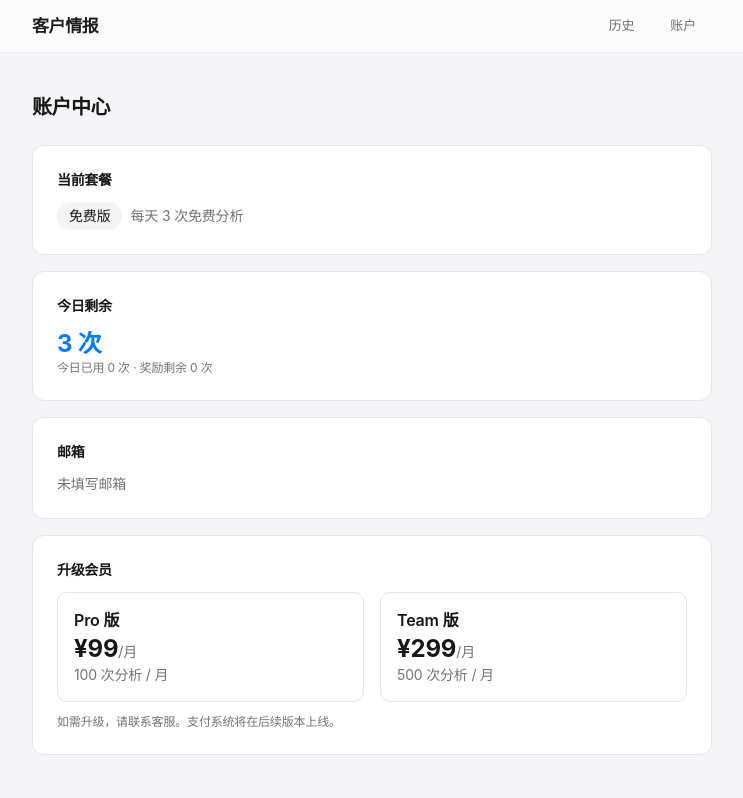
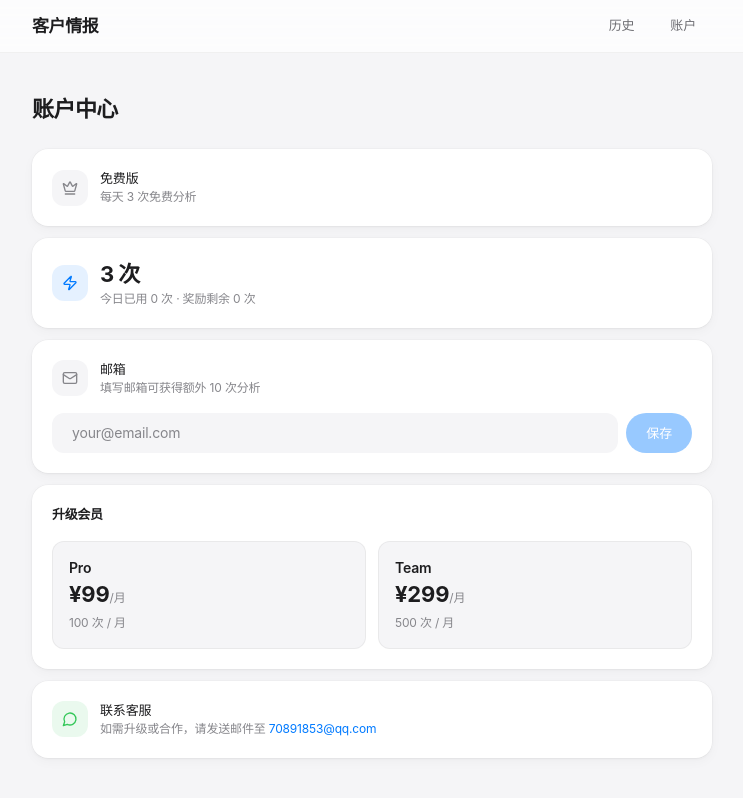
Before and after one commit to Wang-xiaopang/ai-customer-analysis, a Next.js app in the folder frontend/: page /account in a window 1280 px wide. Shown: the top 798 px of the page, without its empty margins (268-1011 px from the left). Built offline with nearby package versions, Linux system fonts and the light colour scheme.

Commit message:
feat: email input on account page, contact info added

```diff
--- a/frontend/app/account/page.tsx
+++ b/frontend/app/account/page.tsx
@@ -1,65 +1,142 @@
 "use client";
 
 import { useState, useEffect } from "react";
-import { getTodayAnalysisCount, getBonusRemaining, getStoredEmail } from "@/lib/storage";
+import { getTodayAnalysisCount, getBonusRemaining, getStoredEmail, setStoredEmail } from "@/lib/storage";
+import { Mail, Zap, Crown, MessageCircle } from "lucide-react";
 
 export default function AccountPage() {
   const [todayCount, setTodayCount] = useState(0);
   const [bonus, setBonus] = useState(0);
   const [email, setEmail] = useState<string | null>(null);
+  const [inputEmail, setInputEmail] = useState("");
+  const [saved, setSaved] = useState(false);
 
-  useEffect(() => {
+  const refresh = () => {
     setTodayCount(getTodayAnalysisCount());
     setBonus(getBonusRemaining());
     setEmail(getStoredEmail());
-  }, []);
+  };
+
+  useEffect(refresh, []);
+
+  const handleSaveEmail = () => {
+    if (inputEmail.trim() && inputEmail.includes("@")) {
+      setStoredEmail(inputEmail.trim());
+      setEmail(inputEmail.trim());
+      setInputEmail("");
+      setSaved(true);
+      setTimeout(() => setSaved(false), 2000);
+      refresh();
+    }
+  };
 
   const totalRemaining = Math.max(0, 3 - todayCount) + bonus;
 
   return (
     <div>
-      <h1 className="mb-6 text-xl font-bold">账户中心</h1>
-      <div className="space-y-4">
-        <div className="rounded-lg border bg-white p-6">
-          <h3 className="mb-3 text-sm font-semibold">当前套餐</h3>
-          <div className="flex items-center gap-2">
-            <span className="rounded-full bg-gray-100 px-3 py-1 text-sm font-medium">免费版</span>
-            <span className="text-sm text-muted-foreground">每天 3 次免费分析</span>
+      <h1 className="mb-6 text-[22px] font-bold tracking-tight text-[#1d1d1f]">账户中心</h1>
+      <div className="space-y-3">
+        {/* Plan */}
+        <div className="apple-card p-5">
+          <div className="flex items-center gap-3">
+            <div className="flex h-9 w-9 items-center justify-center rounded-xl bg-[#f5f5f7]">
+              <Crown className="h-4 w-4 text-[#86868b]" />
+            </div>
+            <div>
+              <p className="text-[13px] font-medium text-[#1d1d1f]">免费版</p>
+              <p className="text-[12px] text-[#86868b]">每天 3 次免费分析</p>
+            </div>
           </div>
         </div>
 
-        <div className="rounded-lg border bg-white p-6">
-          <h3 className="mb-3 text-sm font-semibold">今日剩余</h3>
-          <p className="text-2xl font-bold text-primary">{totalRemaining} 次</p>
-          <p className="text-xs text-muted-foreground">
-            今日已用 {todayCount} 次 · 奖励剩余 {bonus} 次
-          </p>
+        {/* Quota */}
+        <div className="apple-card p-5">
+          <div className="flex items-center gap-3">
+            <div className="flex h-9 w-9 items-center justify-center rounded-xl bg-[#007AFF]/10">
+              <Zap className="h-4 w-4 text-[#007AFF]" />
+            </div>
+            <div>
+              <p className="text-[22px] font-bold tracking-tight text-[#1d1d1f]">{totalRemaining} 次</p>
+              <p className="text-[12px] text-[#86868b]">
+                今日已用 {todayCount} 次 · 奖励剩余 {bonus} 次
+              </p>
+            </div>
+          </div>
         </div>
 
-        <div className="rounded-lg border bg-white p-6">
-          <h3 className="mb-3 text-sm font-semibold">邮箱</h3>
-          {email ? (
-            <p className="text-sm">{email}</p>
-          ) : (
-            <p className="text-sm text-muted-foreground">未填写邮箱</p>
+        {/* Email */}
+        <div className="apple-card p-5">
+          <div className="flex items-center gap-3 mb-4">
+            <div className="flex h-9 w-9 items-center justify-center rounded-xl bg-[#f5f5f7]">
+              <Mail className="h-4 w-4 text-[#86868b]" />
+            </div>
+            <div>
+              <p className="text-[13px] font-medium text-[#1d1d1f]">邮箱</p>
+              {email ? (
+                <p className="text-[14px] text-[#1d1d1f]">{email}</p>
+              ) : (
+                <p className="text-[12px] text-[#86868b]">填写邮箱可获得额外 10 次分析</p>
+              )}
+            </div>
+          </div>
+          {!email && (
+            <div className="flex gap-2">
+              <input
+                type="email"
+                value={inputEmail}
+                onChange={(e) => setInputEmail(e.target.value)}
+                onKeyDown={(e) => e.key === "Enter" && handleSaveEmail()}
+                placeholder="your@email.com"
+                className="apple-input flex-1 !py-2.5 !text-[14px]"
+              />
+              <button
+                onClick={handleSaveEmail}
+                disabled={!inputEmail.trim() || !inputEmail.includes("@")}
+                className="apple-btn-primary !rounded-full !px-5 !py-2.5 !text-[13px] disabled:opacity-40"
+              >
+                {saved ? "已保存" : "保存"}
+              </button>
+            </div>
           )}
         </div>
 
-        <div className="rounded-lg border bg-white p-6">
-          <h3 className="mb-3 text-sm font-semibold">升级会员</h3>
-          <div className="grid grid-cols-2 gap-4">
-            <div className="rounded-md border p-4">
-              <p className="font-semibold">Pro 版</p>
-              <p className="text-2xl font-bold">¥99<span className="text-sm font-normal text-muted-foreground">/月</span></p>
-              <p className="text-sm text-muted-foreground">100 次分析 / 月</p>
+        {/* Upgrade */}
+        <div className="apple-card p-5">
+          <h3 className="mb-4 text-[13px] font-semibold text-[#1d1d1f]">升级会员</h3>
+          <div className="grid grid-cols-2 gap-3">
+            <div className="rounded-xl border border-black/5 bg-[#f5f5f7] p-4">
+              <p className="text-[14px] font-semibold text-[#1d1d1f]">Pro</p>
+              <p className="text-[22px] font-bold text-[#1d1d1f]">
+                ¥99<span className="text-[12px] font-normal text-[#86868b]">/月</span>
+              </p>
+              <p className="mt-1 text-[12px] text-[#86868b]">100 次 / 月</p>
             </div>
-            <div className="rounded-md border p-4">
-              <p className="font-semibold">Team 版</p>
-              <p className="text-2xl font-bold">¥299<span className="text-sm font-normal text-muted-foreground">/月</span></p>
-              <p className="text-sm text-muted-foreground">500 次分析 / 月</p>
+            <div className="rounded-xl border border-black/5 bg-[#f5f5f7] p-4">
+              <p className="text-[14px] font-semibold text-[#1d1d1f]">Team</p>
+              <p className="text-[22px] font-bold text-[#1d1d1f]">
+                ¥299<span className="text-[12px] font-normal text-[#86868b]">/月</span>
+              </p>
+              <p className="mt-1 text-[12px] text-[#86868b]">500 次 / 月</p>
             </div>
           </div>
-          <p className="mt-3 text-xs text-muted-foreground">如需升级，请联系客服。支付系统将在后续版本上线。</p>
+        </div>
+
+        {/* Contact */}
+        <div className="apple-card p-5">
+          <div className="flex items-center gap-3">
+            <div className="flex h-9 w-9 items-center justify-center rounded-xl bg-[#34C759]/10">
+              <MessageCircle className="h-4 w-4 text-[#34C759]" />
+            </div>
+            <div>
+              <p className="text-[13px] font-medium text-[#1d1d1f]">联系客服</p>
+              <p className="text-[12px] text-[#86868b]">
+                如需升级或合作，请发送邮件至{" "}
+                <a href="mailto:70891853@qq.com" className="text-[#007AFF] hover:underline">
+                  70891853@qq.com
+                </a>
+              </p>
+            </div>
+          </div>
         </div>
       </div>
     </div>
```
